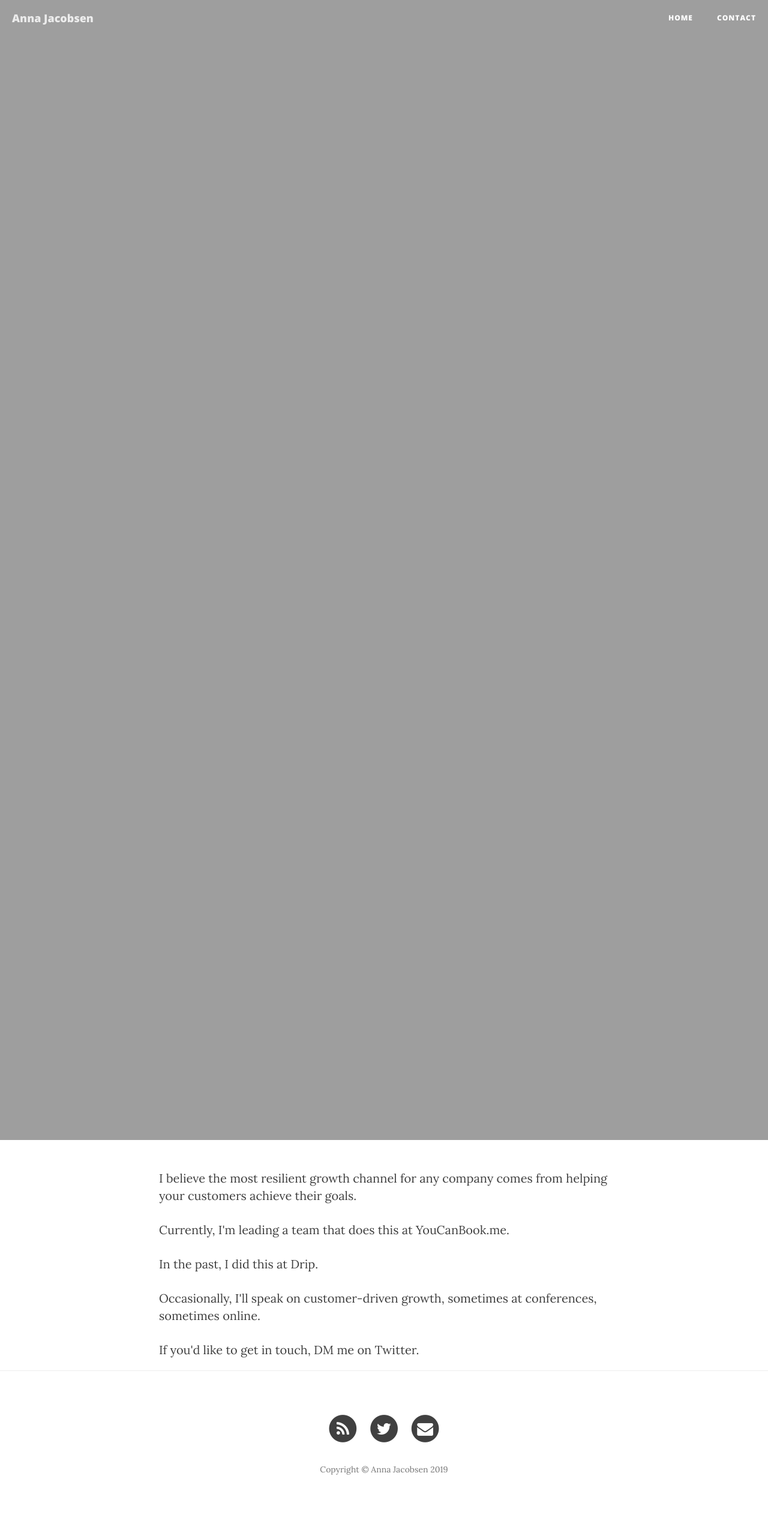
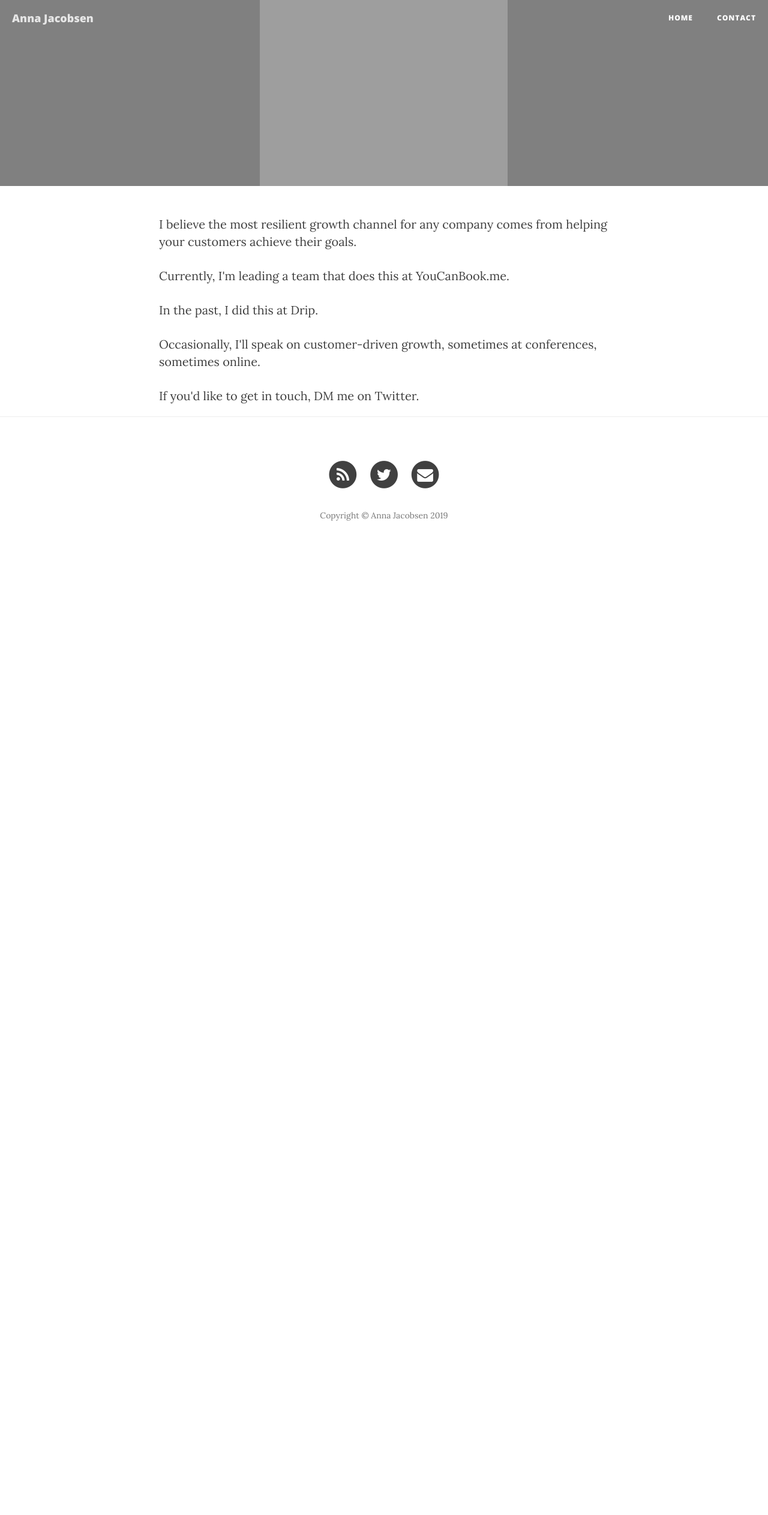
Before and after one commit to annaj/annaj, a Jekyll site: the page built from index.html, in a window 1280 px wide. Shown: the whole page at 60% size. Built offline with Jekyll 4.4.1, drawn with Linux system fonts in a browser that asks for light colours; nearby versions of some CDN libraries; the list of posts is cut into pages by our own code; after the commit the page ends 935 px from its top, so only the background shows below that.

Commit message:
removed min 1900 added auto 100% instead of cover

```diff
--- a/css/clean-blog.css
+++ b/css/clean-blog.css
@@ -140,10 +140,9 @@ hr.small {
   -webkit-background-size: cover;
   background-position: center;
   -moz-background-size: cover;
-  background-size: cover;
+  background-size: auto 100%;
   -o-background-size: cover;
   margin-bottom: 50px;
-  min-height: 1900px;
 }
 .intro-header .site-heading,
 .intro-header .post-heading,
```
